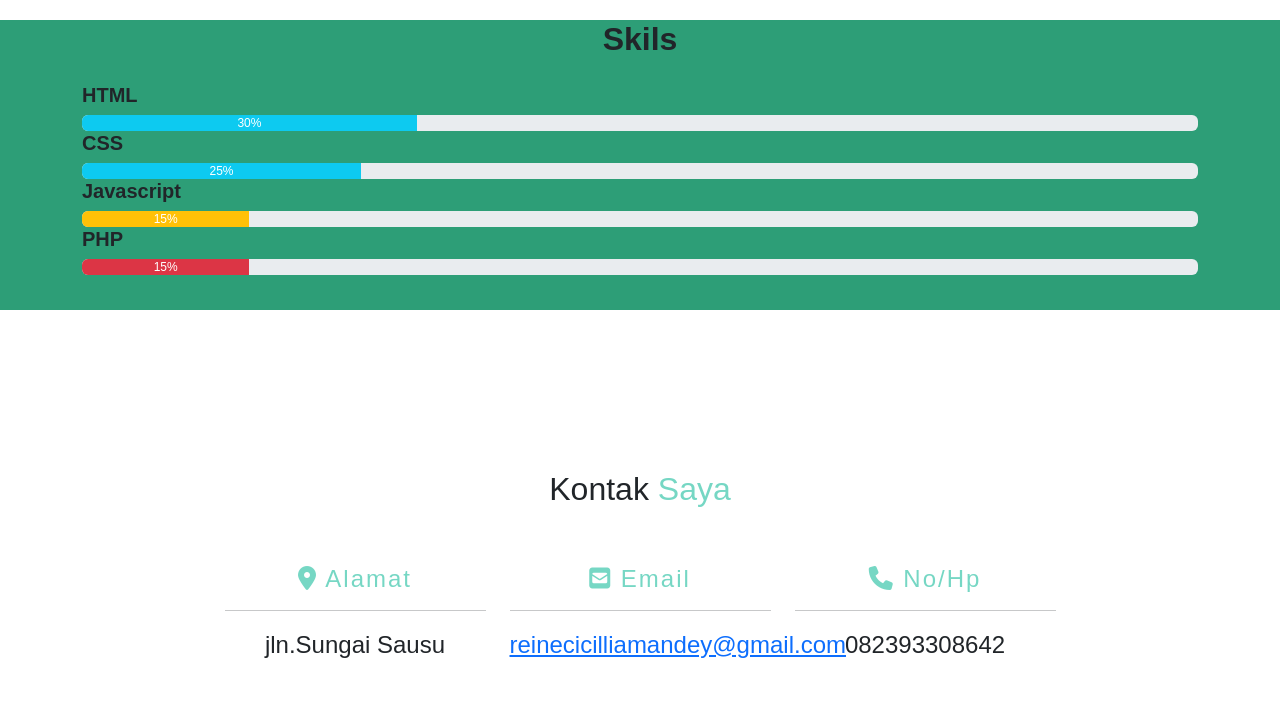
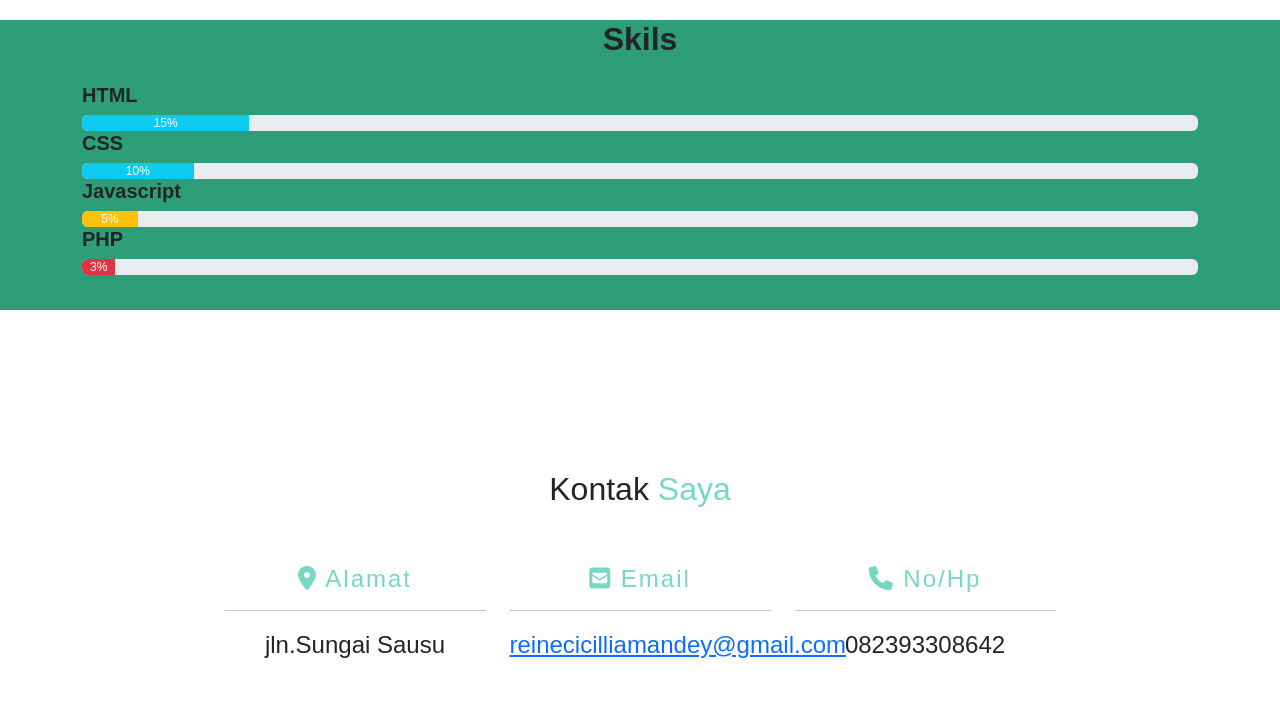
Before and after one commit to pqJqjmgmG/Reyin.github.io, a plain HTML site: page index.html in a window 1280 px wide. Shown: the part 1570-2289 px from the top of the page. Drawn offline with nearby package versions, Linux system fonts and the light colour scheme.

Commit message:
Perubahan Icon

```diff
--- a/index.html
+++ b/index.html
@@ -106,34 +106,6 @@
           <div
             class="progress-bar bg-info"
             role="progressbar"
-            style="width: 30%"
-            aria-valuenow="25"
-            aria-valuemin="0"
-            aria-valuemax="100"
-          >
-            30%
-          </div>
-        </div>
-
-        <h5><b>CSS</b></h5>
-        <div class="progress">
-          <div
-            class="progress-bar bg-info"
-            role="progressbar"
-            style="width: 25%"
-            aria-valuenow="25"
-            aria-valuemin="0"
-            aria-valuemax="100"
-          >
-            25%
-          </div>
-        </div>
-
-        <h5><b>Javascript</b></h5>
-        <div class="progress">
-          <div
-            class="progress-bar bg-warning"
-            role="progressbar"
             style="width: 15%"
             aria-valuenow="25"
             aria-valuemin="0"
@@ -143,17 +115,45 @@
           </div>
         </div>
 
+        <h5><b>CSS</b></h5>
+        <div class="progress">
+          <div
+            class="progress-bar bg-info"
+            role="progressbar"
+            style="width: 10%"
+            aria-valuenow="25"
+            aria-valuemin="0"
+            aria-valuemax="100"
+          >
+            10%
+          </div>
+        </div>
+
+        <h5><b>Javascript</b></h5>
+        <div class="progress">
+          <div
+            class="progress-bar bg-warning"
+            role="progressbar"
+            style="width: 5%"
+            aria-valuenow="25"
+            aria-valuemin="0"
+            aria-valuemax="100"
+          >
+            5%
+          </div>
+        </div>
+
         <h5><b>PHP</b></h5>
         <div class="progress">
           <div
             class="progress-bar bg-danger"
             role="progressbar"
-            style="width: 15%"
+            style="width: 3%"
             aria-valuenow="25"
             aria-valuemin="0"
             aria-valuemax="100"
           >
-            15%
+            3%
           </div>
         </div>
       </div>
@@ -195,7 +195,7 @@
       <div class="sosial-media">
         <a href="https://www.instagram.com/" target="_blank"><i class="fa-brands fa-instagram fa-2x"></i></a>
         <a href="https://www.facebook.com/reine.mandey" target="_blank"><i class="fa-brands fa-facebook fa-2x"></i></a>
-        <a href="https://web.facebook.com/?ref=tn_tnmn" target="_blank"><i class="fa-brands fa-whatsapp fa-2x"></i></a>
+        <a href="https://www.tiktok.com/id-ID/" target="_blank"><i class="fa-brands fa-tiktok fa-2x"></i></a>
       </div>
       <p class="end">CopyRight&copy; | 2022</p>
     </footer>
```
